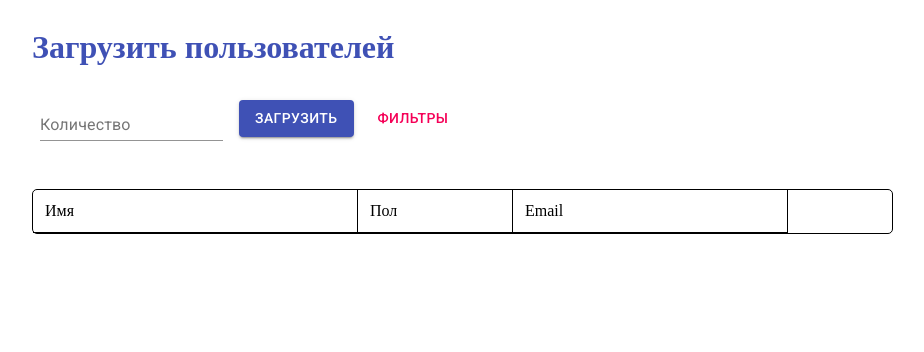
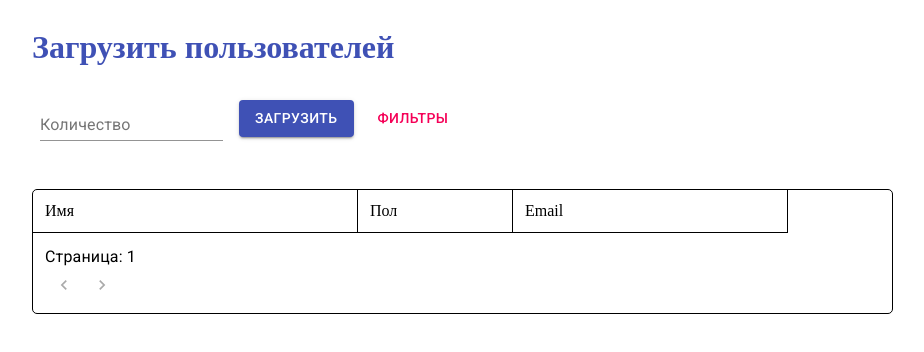
Before and after one commit to webdevkirill/randomuser-fetch-react, a React (Create React App) app: page / in a window 1280 px wide. Shown: the top 352 px of the page, without its empty margins (0-924 px from the left). Built offline with nearby package versions, Linux system fonts and the light colour scheme.

Commit message:
Добавляет пагинацию по страницам таблицы

```diff
--- a/package.json
+++ b/package.json
@@ -5,6 +5,7 @@
   "dependencies": {
     "@material-ui/core": "^4.11.4",
     "@material-ui/icons": "^4.11.2",
+    "@material-ui/lab": "^4.0.0-alpha.58",
     "@testing-library/jest-dom": "^5.11.4",
     "@testing-library/react": "^11.1.0",
     "@testing-library/user-event": "^12.1.10",
--- a/src/components/Table/Table.js
+++ b/src/components/Table/Table.js
@@ -14,7 +14,13 @@ export default function Table() {
 	const dispatch = useDispatch();
 
 	const columns = [
-		{ field: 'name', headerName: 'Имя', width: 300, sortable: false },
+		{
+			field: 'name',
+			headerName: 'Имя',
+			width: 300,
+			sortable: false,
+			isSort: true,
+		},
 		{ field: 'gender', headerName: 'Пол', width: 130, sortable: false },
 		{ field: 'email', headerName: 'Email', width: 250, sortable: false },
 	];
--- a/src/components/Table/TableComponent.js
+++ b/src/components/Table/TableComponent.js
@@ -1,7 +1,8 @@
-import React, { useState } from 'react';
-import { IconButton, makeStyles } from '@material-ui/core';
+import React, { useEffect, useState } from 'react';
+import { IconButton, makeStyles, Typography } from '@material-ui/core';
 import DeleteIcon from '@material-ui/icons/Delete';
 import OpenInNewIcon from '@material-ui/icons/OpenInNew';
+import Pagination from '@material-ui/lab/Pagination';
 
 const useStyles = makeStyles((theme) => ({
 	root: {
@@ -32,6 +33,9 @@ const useStyles = makeStyles((theme) => ({
 	row: {
 		display: 'flex',
 	},
+	pagination: {
+		padding: 12,
+	},
 }));
 
 export default function TableComponent({
@@ -41,7 +45,13 @@ export default function TableComponent({
 	deleteUserHandler,
 }) {
 	const classes = useStyles();
+
 	const [page, setPage] = useState(1);
+	const rowsCount = rows.length;
+	const pagesCount =
+		rowsCount % countOnPage === 0
+			? rowsCount / countOnPage
+			: Math.trunc(rowsCount / countOnPage) + 1;
 
 	const maxWidth = columns.reduce((acc, col) => acc + col.width + 25, 104);
 
@@ -59,7 +69,13 @@ export default function TableComponent({
 						</div>
 					))}
 				</div>
-				{rows.map((row, idx) => (
+				{rows
+					.filter(
+						(row, idx) =>
+							idx < page * countOnPage &&
+							idx >= (page - 1) * countOnPage
+					)
+					.map((row, idx) => (
 						<div key={idx} className={classes.row}>
 							{columns.map(({ width, field }, i) => (
 								<div
@@ -86,6 +102,16 @@ export default function TableComponent({
 						</div>
 					))}
 			</div>
+			<div className={classes.pagination}>
+				<Typography>Страница: {page}</Typography>
+				<Pagination
+					count={pagesCount}
+					page={page}
+					onChange={(event, value) => {
+						setPage(value);
+					}}
+				/>
+			</div>
 		</div>
 	);
 }
```
Also changed, not shown: 2 other files (tests, documents, lock files or other folders). Lines whose indentation alone changed are shown as unchanged.
